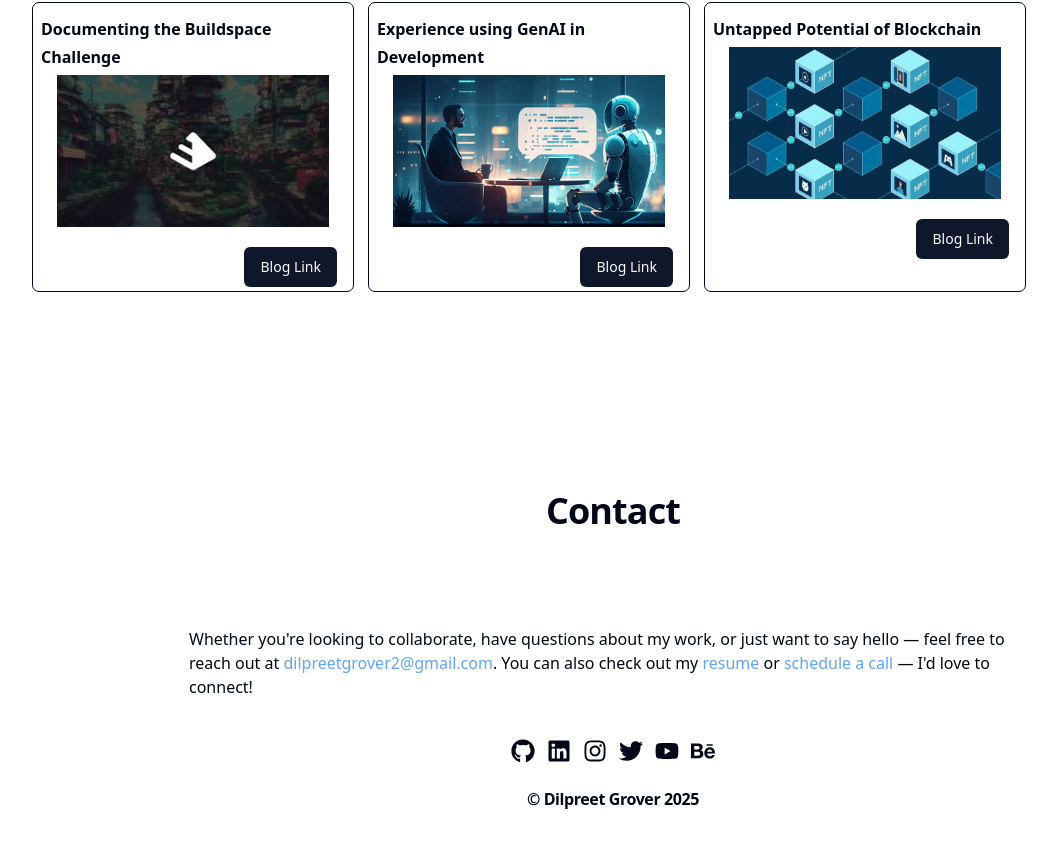
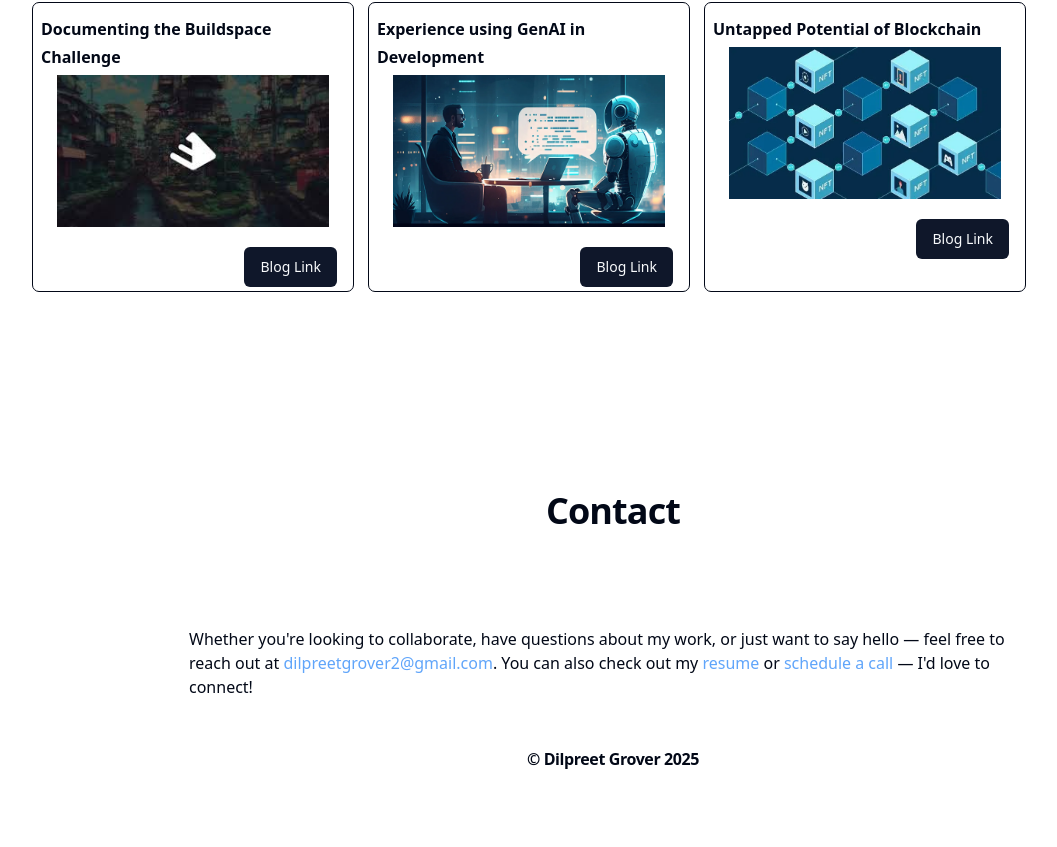
Before and after one commit to dfordp/portfolio, a React (Vite) app: page / in a window 1280 px wide. Shown: the part 3957-4804 px from the top of the page, without its empty margins (27-1084 px from the left). Built offline with nearby package versions, Linux system fonts and the light colour scheme.

Commit message:
removed redundant links

```diff
--- a/src/components/Contact.tsx
+++ b/src/components/Contact.tsx
@@ -16,26 +16,6 @@ const Contact = () => {
             or <a href="https://cal.com/ce-61-dilpreet-grover-3037-4mmahp/let-s-jump-on-call" target="_blank" rel="noopener noreferrer" className="text-blue-400 hover:underline">schedule a call</a> — I'd love to connect!
         </p>
        </div>
-      <div className='flex flex-row gap-3 py-2 justify-center mt-8'>
-        <a href="https://github.com/dfordp" target="_blank" rel="noopener noreferrer">
-          <FaGithub size={24} />
-        </a>
-        <a href="https://www.linkedin.com/in/dilpreet-grover-17726b224" target="_blank" rel="noopener noreferrer">
-          <FaLinkedin size={24} />
-        </a>
-        <a href="https://www.instagram.com/_dfordp_" target="_blank" rel="noopener noreferrer">
-          <FaInstagram size={24} />
-        </a>
-        <a href="https://twitter.com/FreakAnimated" target="_blank" rel="noopener noreferrer">
-          <FaTwitter size={24} />
-        </a>
-        <a href="https://www.youtube.com/@dfordp" target="_blank" rel="noopener noreferrer">
-          <FaYoutube size={24} />
-        </a>
-        <a href="https://www.behance.net/redjohn8" target="_blank" rel="noopener noreferrer">
-          <FaBehance size={24} />
-        </a>
-      </div>
       <h3 className="scroll-m-20 font-semibold tracking-tight px-1 py-4 flex flex-row justify-center whitespace-nowrap"> © Dilpreet Grover 2025</h3>
     </div>
   );
```
